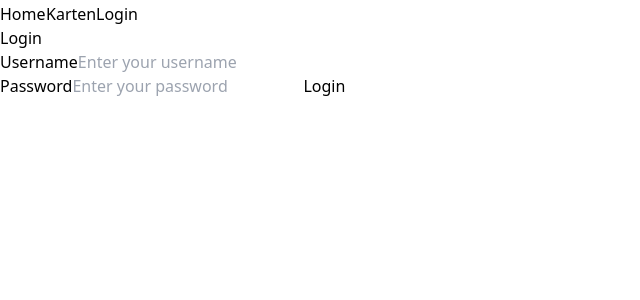
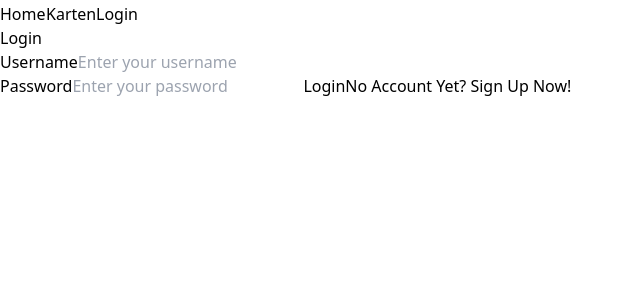
Before and after one commit to sanqro/IDPA_Hauptprojekt, a React (Vite) app in the folder client/: page /login in a window 1280 px wide. Shown: the top 300 px of the page, without its empty margins (0-640 px from the left). Built offline with nearby package versions, Linux system fonts and the light colour scheme.

Commit message:
add button for no account yet

```diff
--- a/client/src/components/LoginField.tsx
+++ b/client/src/components/LoginField.tsx
@@ -67,6 +67,12 @@ function LoginField() {
             label="Login"
             className="py-2 px-4 text-white text-xl rounded mx-10% bg-blue-500 hover:bg-blue-600 w-full"
           />
+          <button
+            onClick={() => nav("/register")}
+            className="text-blue-600 hover:text-blue-700 text-lg font-medium"
+          >
+            No Account Yet? Sign Up Now!
+          </button>
         </div>
       </div>
     </div>
```
